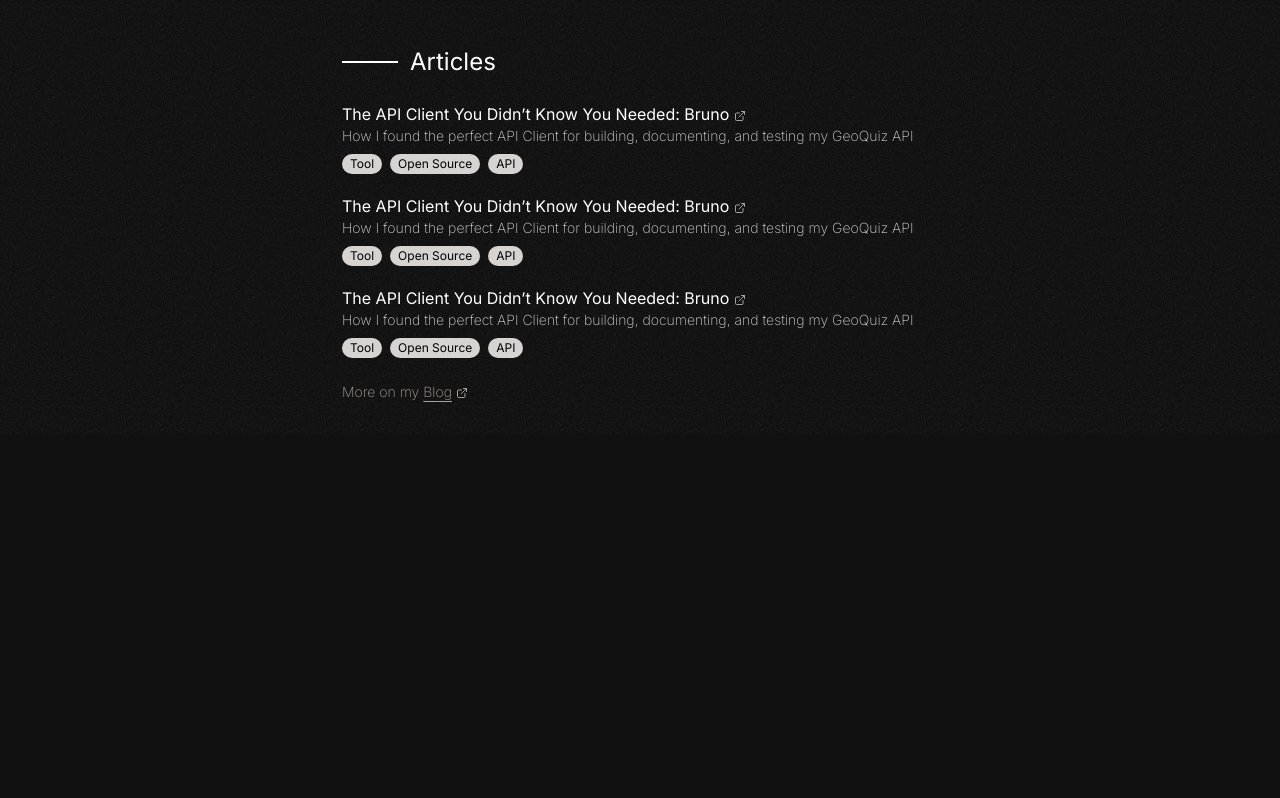
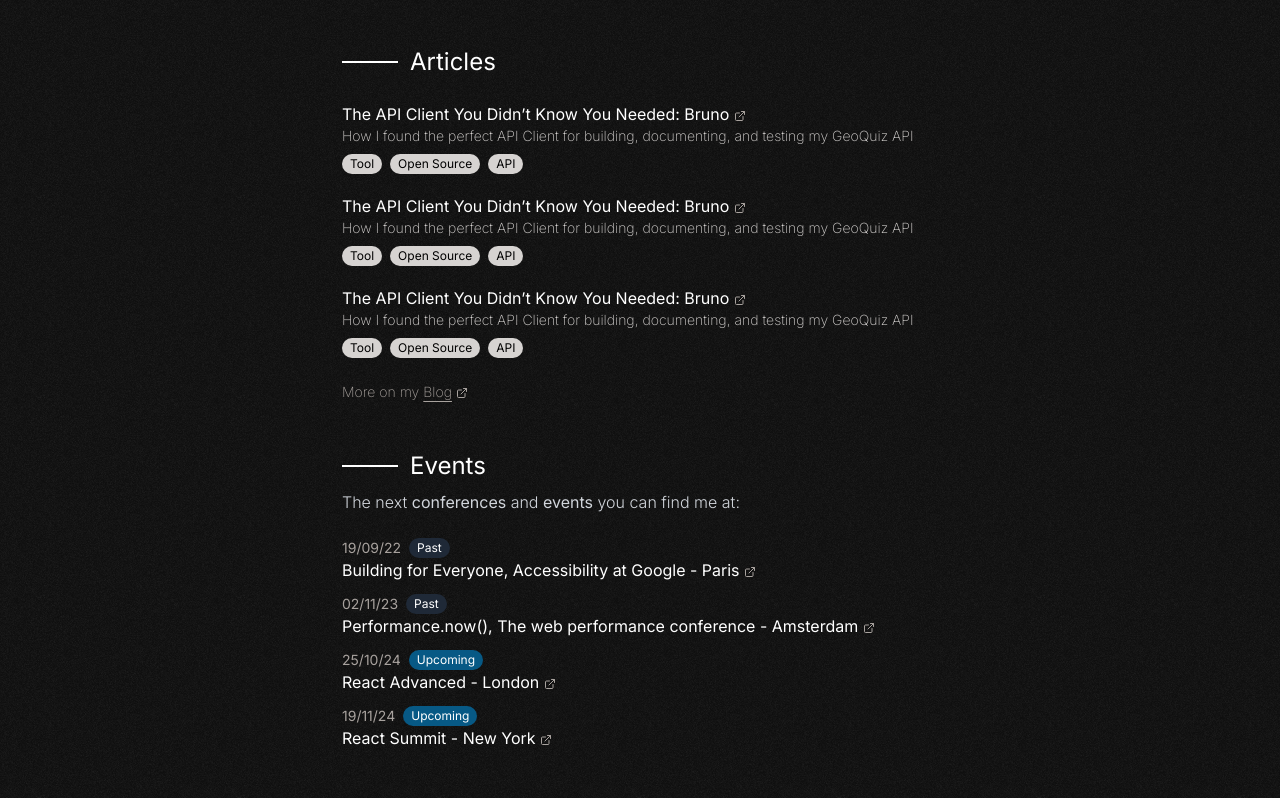
Before and after one commit to yohanlb/personal-website, a Next.js app: page / in a window 1280 px wide. Shown: the part 1349-2147 px from the top of the page. Before the commit the page ends 1783 px from the top, so only its background shows below. Built offline with nearby package versions, Linux system fonts and the light colour scheme.

Commit message:
feat: added event section

```diff
--- a/src/app/page.tsx
+++ b/src/app/page.tsx
@@ -1,4 +1,5 @@
 import BlogSection from '@components/homePage/BlogSection';
+import EventsSection from '@components/homePage/EventsSection';
 import IntroSection from '@components/homePage/IntroSection';
 import ProjectsSection from '@components/homePage/ProjectsSection';
 import WorkSection from '@components/homePage/WorkSection';
@@ -11,6 +12,7 @@
         <WorkSection />
         <ProjectsSection />
         <BlogSection />
+        <EventsSection />
       </div>
     </main>
   );
--- /dev/null
+++ b/src/components/homePage/EventItem.tsx
@@ -0,0 +1,39 @@
+import React from 'react';
+import ExternalLinkIcon from '@components/ui/ExternalLinkIcon';
+import { EventData } from '../../datas/eventsData';
+
+type Props = {
+  event: EventData;
+};
+
+const EventItem = ({ event }: Props) => {
+  return (
+    <li className='group relative rounded-lg'>
+      {/* Hover background color effect */}
+      <div className='absolute inset-0 -z-10 -m-2 rounded-lg bg-white bg-opacity-5 opacity-0 group-hover:opacity-100'></div>
+      <div>
+        <div className='flex items-center gap-2'>
+          <p className={`text-sm font-normal text-stone-400`}>{event.date}</p>
+          <span
+            className={`rounded-full px-2 py-0.5 text-xs text-white ${event.isPast ? 'bg-gray-800 ' : 'bg-sky-800 '}`}
+          >
+            {event.isPast ? 'Past' : 'Upcoming'}
+          </span>
+        </div>
+        <h3 className='text-base text-white'>
+          <a
+            href={event.link}
+            className='underline-offset-2 group-hover:underline'
+          >
+            {event.title}
+          </a>{' '}
+          <span className='text-stone-400 '>
+            <ExternalLinkIcon />
+          </span>
+        </h3>
+      </div>
+    </li>
+  );
+};
+
+export default EventItem;
--- /dev/null
+++ b/src/components/homePage/EventsSection.tsx
@@ -0,0 +1,25 @@
+import React from 'react';
+import { EVENT_DATA } from '../../datas/eventsData';
+import EventItem from '@components/homePage/EventItem';
+
+const EventsSection = () => {
+  return (
+    <section>
+      <h2 className='flex items-center gap-3'>
+        <span className='h-[2px] w-14 bg-white' />
+        <span className='text-2xl'>Events</span>
+      </h2>
+      <p className='mt-2 text-base font-light text-gray-300'>
+        The next <strong>conferences</strong> and <strong>events</strong> you
+        can find me at:
+      </p>
+      <ul className='mb-4 mt-6 flex flex-col gap-3 '>
+        {EVENT_DATA.map((event) => (
+          <EventItem key={event.title} event={event} />
+        ))}
+      </ul>
+    </section>
+  );
+};
+
+export default EventsSection;
--- /dev/null
+++ b/src/datas/eventsData.ts
@@ -0,0 +1,33 @@
+export type EventData = {
+  title: string;
+  date: string;
+  link: string;
+  isPast?: boolean;
+};
+
+export const EVENT_DATA: EventData[] = [
+  {
+    date: '19/09/22',
+    title: 'Building for Everyone, Accessibility at Google - Paris',
+    link: 'https://gdg.community.dev/events/details/google-gdg-paris-presents-building-for-everyone-at-google-paris/',
+    isPast: true,
+  },
+  {
+    date: '02/11/23',
+    title: 'Performance.now(), The web performance conference - Amsterdam',
+    link: 'https://perfnow.nl/2023#:~:text=On%202nd%20and%203rd%20of,most%20important%20web%20performance%20insights.',
+    isPast: true,
+  },
+  {
+    title: 'React Advanced - London',
+    date: '25/10/24',
+    link: 'https://reactadvanced.com/',
+    isPast: false,
+  },
+  {
+    title: 'React Summit - New York',
+    date: '19/11/24',
+    link: 'https://reactsummit.us/',
+    isPast: false,
+  },
+];
```
